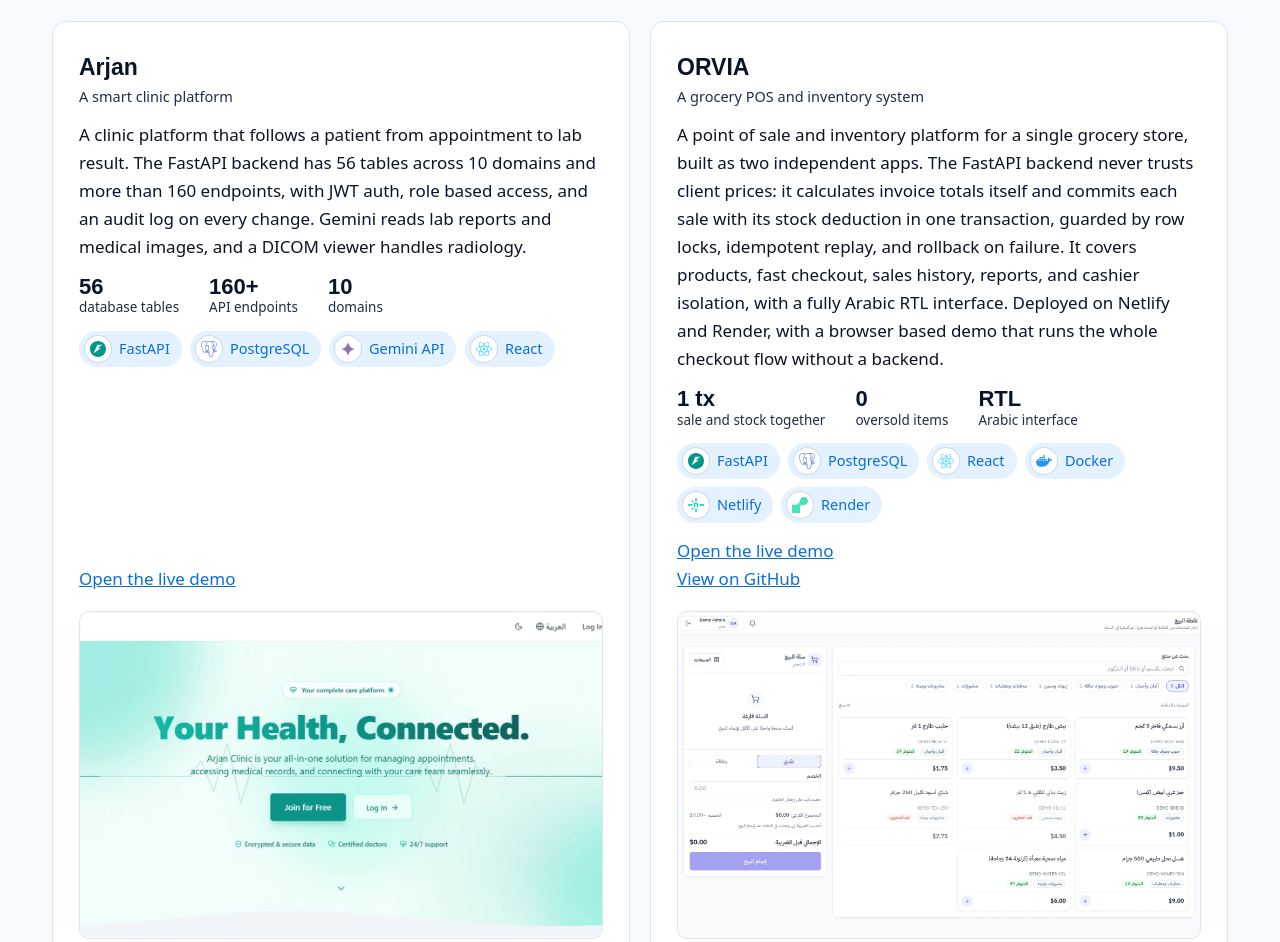
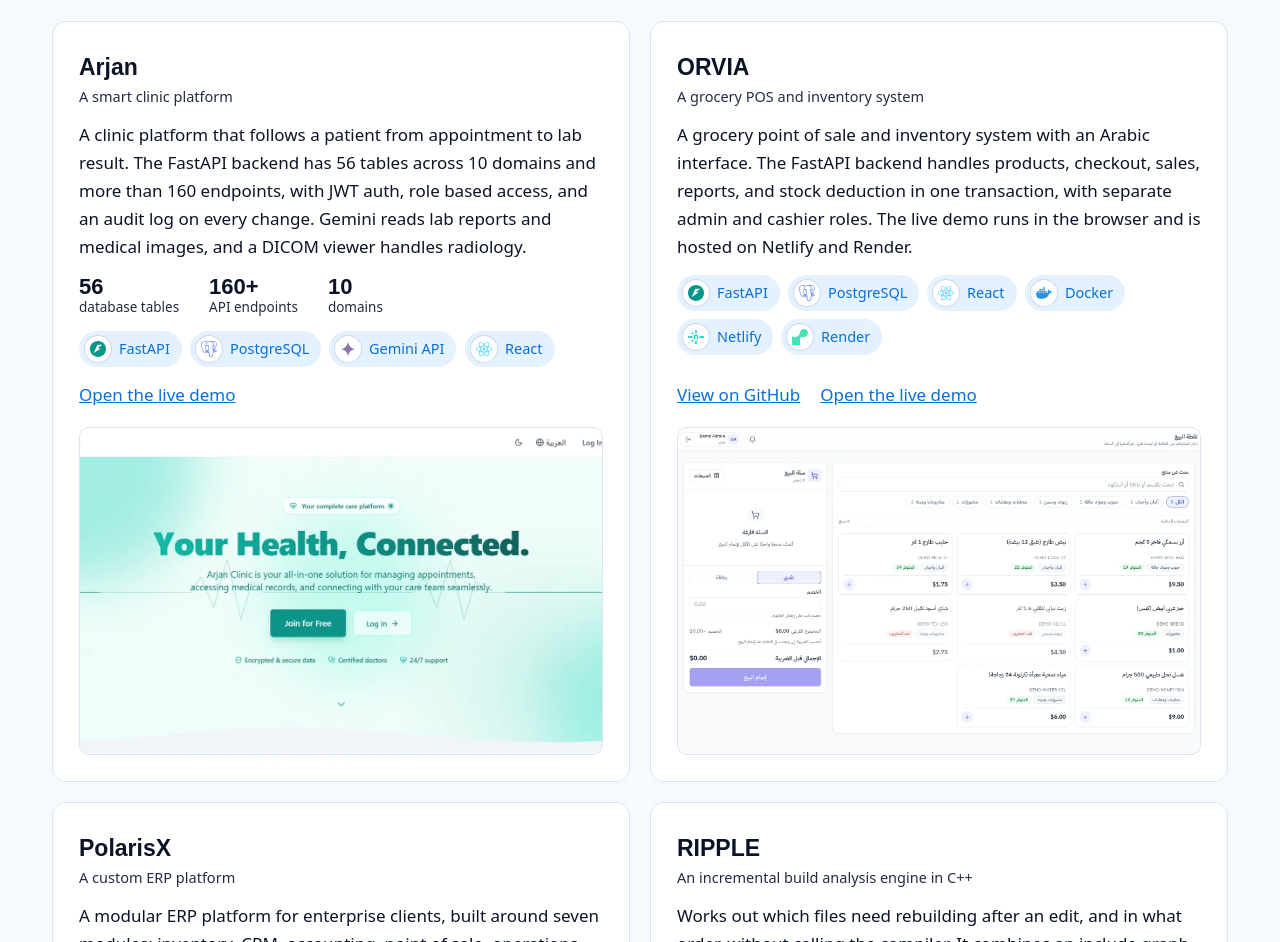
Before and after one commit to leaderbasil/profilo, a plain HTML site: page index.html in a window 1280 px wide. Shown: the part 2400-3342 px from the top of the page. Drawn offline with Linux system fonts and the light colour scheme.

Commit message:
Simplify ORVIA card, pair links, restore showcase as full-width section

```diff
--- a/assets/site.css
+++ b/assets/site.css
@@ -78,6 +78,9 @@ h2{font:700 clamp(26px,4vw,34px)/1.15 "Bricolage Grotesque",sans-serif;margin:0
 .work{display:grid;grid-template-columns:repeat(2,1fr);gap:20px}
 .work .card{height:100%;display:flex;flex-direction:column}
 .work .card>a{margin-top:auto;align-self:flex-start}
+.card-links{display:flex;flex-wrap:wrap;align-items:center;gap:8px 20px;margin-top:auto;align-self:flex-start}
+.work-showcase{display:block;width:100%;margin-top:20px}
+.work-showcase .showcase{margin-top:0}
 .card{background:var(--surface);border:1px solid var(--line);border-radius:14px;padding:26px;position:relative;overflow:hidden;isolation:isolate;transition:transform .25s,border-color .25s,box-shadow .25s}
 .card::before{content:"";position:absolute;inset:-8px;z-index:-1;opacity:0;pointer-events:none;filter:blur(3px);transition:opacity .35s ease;background:radial-gradient(120% 120% at 0% 0%,var(--g1),transparent 62%),radial-gradient(120% 120% at 100% 100%,var(--g2),transparent 62%)}
 .card:hover,.card:focus-within{transform:translateY(-4px);border-color:rgba(76,120,246,.55);border-color:color-mix(in srgb,var(--acc) 55%,var(--vio));box-shadow:0 22px 40px -28px rgba(99,102,241,.55)}
--- a/index.html
+++ b/index.html
@@ -274,12 +274,10 @@
 <a href="https://arjan-demo.netlify.app/#/">Open the live demo</a>
 <div class="shot"><img class="lt" src="assets/arjan-light.webp" width="1600" height="747" alt="Arjan Clinic home page in light mode: Your Health, Connected, with Join for Free and Log In buttons" loading="lazy" decoding="async"><img class="dk" src="assets/arjan-dark.webp" width="1600" height="746" alt="Arjan Clinic home page in dark mode: Your Health, Connected, with Join for Free and Log In buttons" loading="lazy" decoding="async"></div></article>
 <article class="card rv"><h3>ORVIA</h3><p class="tag">A grocery POS and inventory system</p>
-<p>A point of sale and inventory platform for a single grocery store, built as two independent apps. The FastAPI backend never trusts client prices: it calculates invoice totals itself and commits each sale with its stock deduction in one transaction, guarded by row locks, idempotent replay, and rollback on failure. It covers products, fast checkout, sales history, reports, and cashier isolation, with a fully Arabic RTL interface. Deployed on Netlify and Render, with a browser based demo that runs the whole checkout flow without a backend.</p>
-<ul class="stats"><li><b>1 tx</b>sale and stock together</li><li><b>0</b>oversold items</li><li><b>RTL</b>Arabic interface</li></ul>
+<p>A grocery point of sale and inventory system with an Arabic interface. The FastAPI backend handles products, checkout, sales, reports, and stock deduction in one transaction, with separate admin and cashier roles. The live demo runs in the browser and is hosted on Netlify and Render.</p>
 <ul class="tiles"><li style="--i:0"><span class="ic"><svg aria-hidden="true"><use href="#ic-fastapi"/></svg></span>FastAPI</li><li style="--i:1"><span class="ic"><svg aria-hidden="true"><use href="#ic-postgres"/></svg></span>PostgreSQL</li><li style="--i:2"><span class="ic"><svg aria-hidden="true"><use href="#ic-react"/></svg></span>React</li><li style="--i:3"><span class="ic"><svg aria-hidden="true"><use href="#ic-docker"/></svg></span>Docker</li><li style="--i:4"><span class="ic"><svg aria-hidden="true"><use href="#ic-netlify"/></svg></span>Netlify</li><li style="--i:5"><span class="ic"><svg aria-hidden="true"><use href="#ic-render"/></svg></span>Render</li></ul>
-<a href="https://orvia-pos.netlify.app/" target="_blank" rel="noopener" data-track="orvia-demo">Open the live demo</a>
-<a href="https://github.com/leaderbasil/ORVIA" target="_blank" rel="noopener" data-track="github-orvia">View on GitHub</a>
-<div class="shot"><img src="assets/orvia.webp" width="1920" height="931" alt="ORVIA grocery point of sale and inventory interface" loading="lazy" decoding="async"></div></article>
+<div class="card-links"><a href="https://github.com/leaderbasil/ORVIA" target="_blank" rel="noopener" data-track="github-orvia">View on GitHub</a><a href="https://orvia-pos.netlify.app/" target="_blank" rel="noopener" data-track="orvia-demo">Open the live demo</a></div>
+<div class="shot"><img src="assets/orvia.webp" width="1638" height="999" alt="ORVIA grocery point of sale and inventory interface" loading="lazy" decoding="async"></div></article>
 <article class="card rv"><h3>PolarisX</h3><p class="tag">A custom ERP platform</p>
 <p>A modular ERP platform for enterprise clients, built around seven modules: inventory, CRM, accounting, point of sale, operations, reporting, and documents. I designed the Sanic backend and built most of it, connected it to client systems, and worked on the Flutter and React/Electron clients.</p>
 <ul class="stats"><li><b>7</b>core modules</li><li><b>3</b>client platforms</li><li><b>REST</b>service layer</li></ul>
@@ -310,7 +308,10 @@
 <span class="g">[ok]</span>    evil_twin scan clean
 <span class="g">[ok]</span>    2 alerts sealed</pre></div>
 <a href="https://github.com/leaderbasil/SentinelNet" target="_blank" rel="noopener" data-track="github-sentinelnet">View on GitHub</a></article>
+</div>
+<div class="work-showcase">
 <div class="card showcase rv"><h3>PolarisX on mobile</h3><p class="note">PolarisX on the phone: product management, stock history, purchase receiving, and inventory reports.</p><div class="phones" tabindex="0" role="group" aria-label="PolarisX mobile screens, scrollable"><img src="assets/polarisx-mobile-1.webp" width="609" height="1280" alt="PolarisX mobile: Products list with prices, costs, suppliers and stock status" loading="lazy" decoding="async"><img src="assets/polarisx-mobile-2.webp" width="630" height="1280" alt="PolarisX mobile: Product stock history with in-stock, movements and reorder level" loading="lazy" decoding="async"><img src="assets/polarisx-mobile-3.webp" width="579" height="1280" alt="PolarisX mobile: Receive Items screen for a purchase order" loading="lazy" decoding="async"><img src="assets/polarisx-mobile-4.webp" width="579" height="1280" alt="PolarisX mobile: Inventory Reports with the Services Report tab" loading="lazy" decoding="async"><img src="assets/polarisx-mobile-5.webp" width="579" height="1280" alt="PolarisX mobile: Stock Movement History list" loading="lazy" decoding="async"></div></div>
+</div>
 </section>
 
 <section id="education">
```
